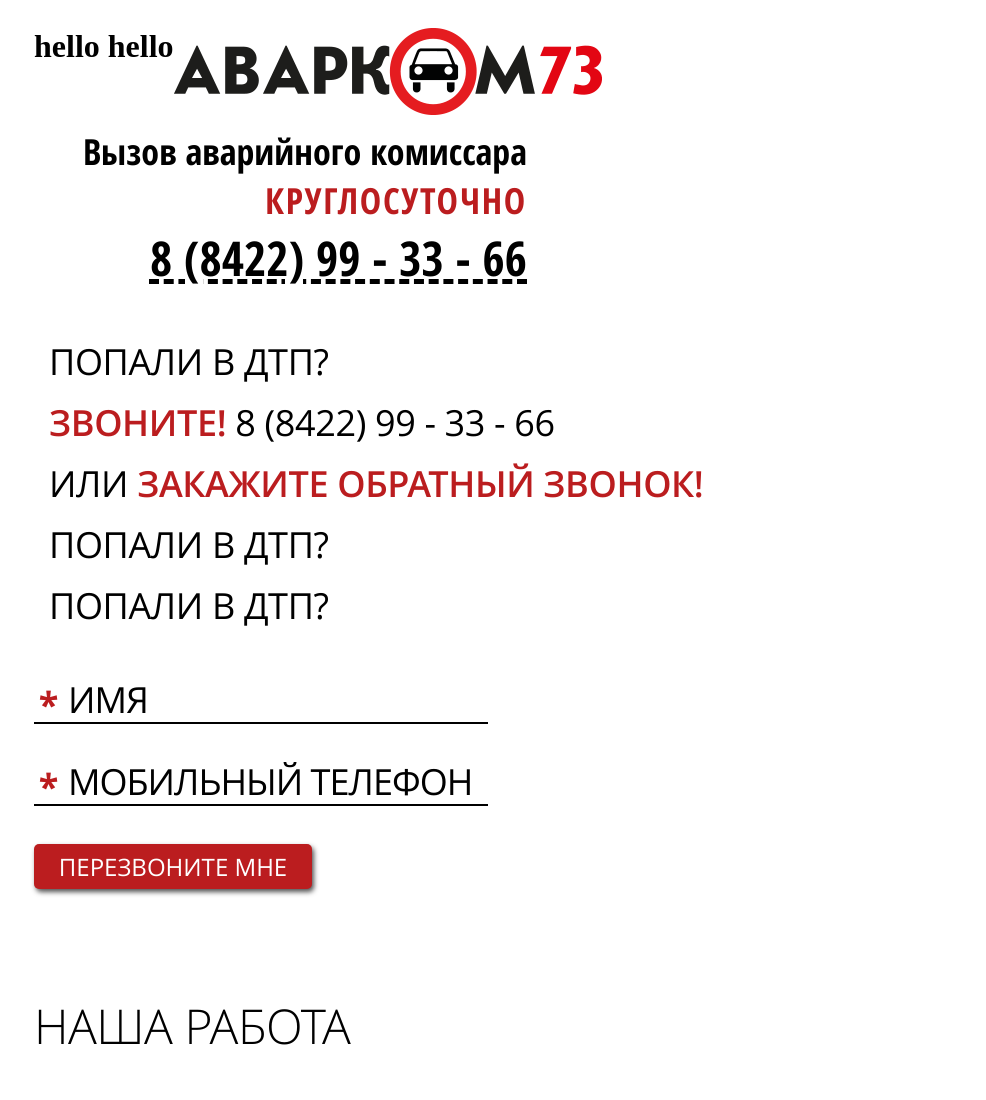
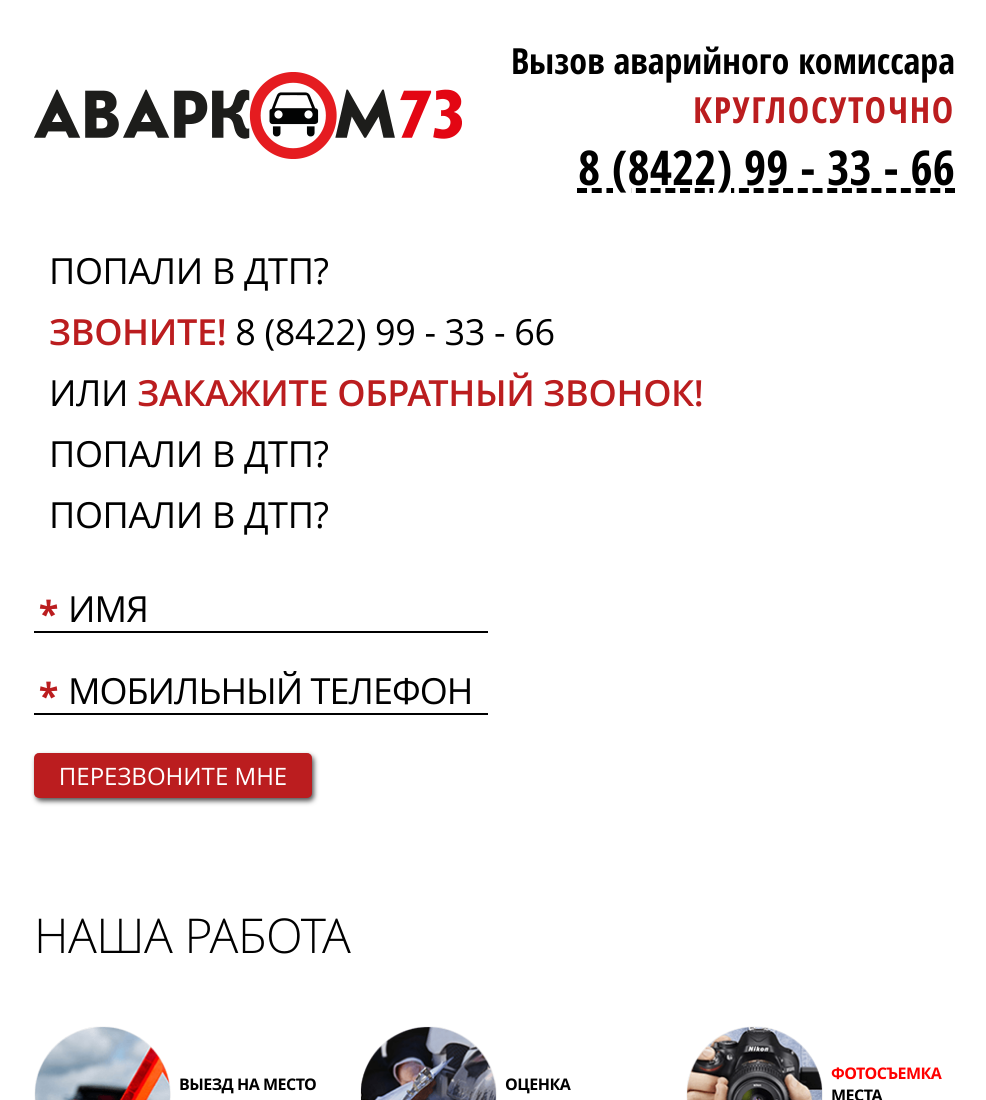
Before and after one commit to q537/site, a plain HTML site: page index.html in a window 1280 px wide. Shown: the top 1100 px of the page, without its empty margins (126-1112 px from the left). Drawn offline with Linux system fonts and the light colour scheme.

Commit message:
Revert "hello"
This reverts commit 7bfa03a2a15e0ed94ef33c9aebf00637508c8bff.

```diff
--- a/index.html
+++ b/index.html
@@ -14,7 +14,6 @@
     <header class="b-header">
         <div class="b-container">
             <div class="b-header__row">
-                <h1>hello hello </h1>
                 <picture class="b-header__logo" ><img src="image/logo-1.png" alt=""></picture>
                 <div class="b-header__contacts">
                 <p class="b-header__title">Вызов аварийного комиссара </p>
```
